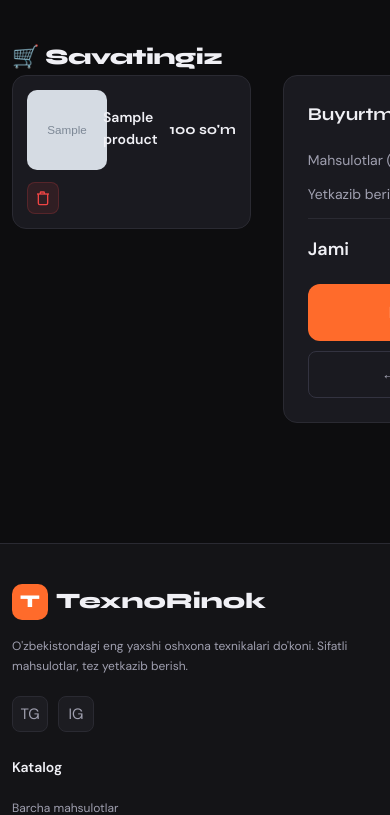
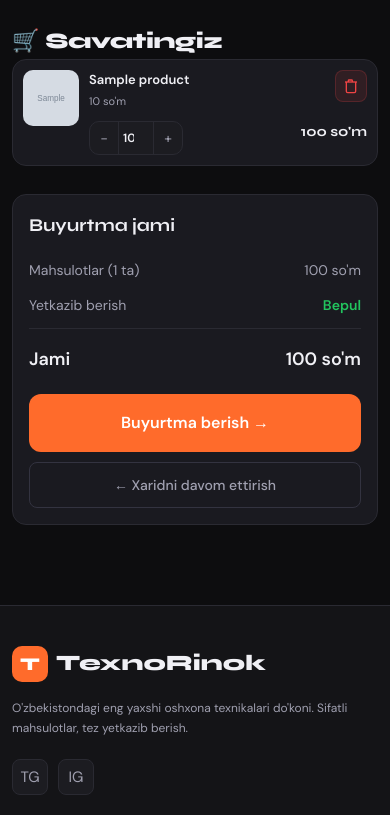
Before and after one commit to dilshod544/TexnoRinok, a Django app: a page that uses templates/base/base.html in a window 390 px wide. Shown: the part 69-884 px from the top of the page. Run offline with Django 5.2, Linux system fonts and the light colour scheme; a user stored in the database is signed in; data comes from the database, SQL or seed files in the repository; tables that the repository leaves empty hold one stand-in row (values such as "Sample post"); grey boxes marked "Sample" are stand-in pictures.

Commit message:
Final UI/UX refinements: Fixed giant cards on desktop, restored navigation, and optimized mobile grid

```diff
--- a/static/css/main.css
+++ b/static/css/main.css
@@ -2810,6 +2810,69 @@ html {
   .mobile-nav {
     width: min(300px, 85vw);
   }
+
+  /* Cart page mobile/tablet layout */
+  .cart-page {
+    padding: 24px 0 40px;
+  }
+  .cart-layout {
+    grid-template-columns: 1fr;
+    gap: 16px;
+  }
+  .cart-summary {
+    order: 2;
+  }
+  .summary-card {
+    padding: 16px;
+  }
+  .cart-items {
+    order: 1;
+  }
+  .cart-item {
+    grid-template-columns: 64px 1fr auto;
+    grid-template-areas:
+      "img info remove"
+      "img qty subtotal";
+    align-items: start;
+    gap: 10px;
+    padding: 12px;
+  }
+  .cart-item__img {
+    grid-area: img;
+    width: 64px;
+    height: 64px;
+  }
+  .cart-item__info {
+    grid-area: info;
+    min-width: 0;
+  }
+  .cart-item__qty {
+    grid-area: qty;
+    display: block;
+  }
+  .cart-item__subtotal {
+    grid-area: subtotal;
+    text-align: right;
+    justify-self: end;
+    font-size: 14px;
+  }
+  .cart-item > form:last-child {
+    grid-area: remove;
+    justify-self: end;
+  }
+  .cart-item__price {
+    display: block;
+    font-size: 12px;
+  }
+  .qty-control--sm .qty-btn {
+    width: 28px;
+    height: 28px;
+    font-size: 14px;
+  }
+  .qty-control--sm .qty-input {
+    width: 36px;
+    font-size: 12px;
+  }
 }
 
 @media (max-width: 480px) {
@@ -2821,6 +2884,21 @@ html {
   }
   .cart-item__subtotal {
     font-size: 14px;
+  }
+  .cart-item {
+    grid-template-columns: 56px 1fr auto;
+    padding: 10px;
+  }
+  .cart-item__img {
+    width: 56px;
+    height: 56px;
+  }
+  .cart-item__name {
+    font-size: 13px;
+    margin-bottom: 2px;
+  }
+  .cart-item__price {
+    font-size: 11px;
   }
   .footer {
     padding-top: 40px;
--- a/templates/base/base.html
+++ b/templates/base/base.html
@@ -12,7 +12,7 @@
 
   <link rel="preconnect" href="https://fonts.googleapis.com">
   <link href="https://fonts.googleapis.com/css2?family=Syne:wght@400;600;700;800&family=DM+Sans:wght@300;400;500;600&display=swap" rel="stylesheet">
-  <link rel="stylesheet" href="{% static 'css/main.css' %}?v=2.2">
+  <link rel="stylesheet" href="{% static 'css/main.css' %}?v=2.3">
   {% block extra_css %}{% endblock %}
 </head>
 <body>
```
Also changed, not shown: 4 other files.
